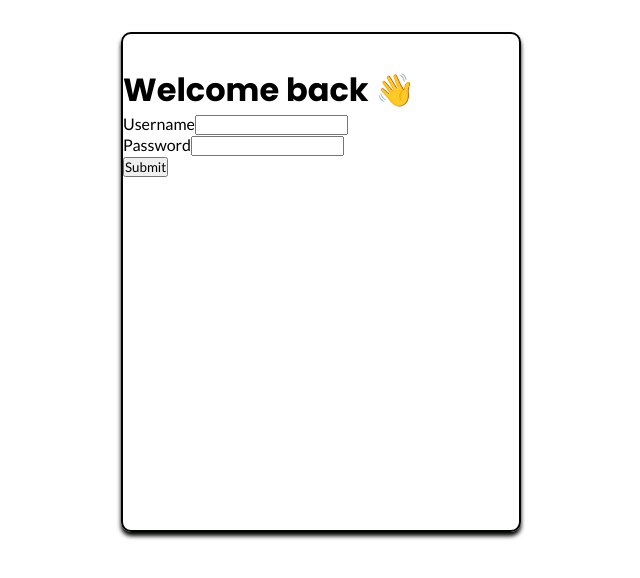
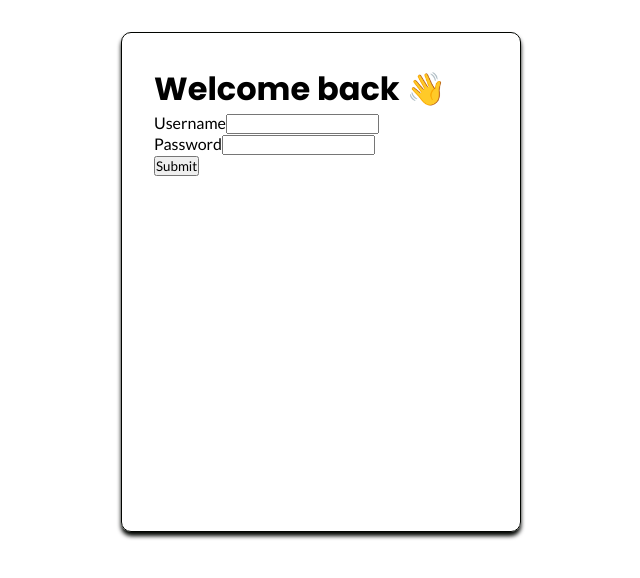
Before and after one commit to joshytheprogrammer/todos-frontend, a Nuxt app: page /login in a window 1280 px wide. Shown: the top 578 px of the page, without its empty margins (319-959 px from the left). Built offline with nearby package versions, Linux system fonts and the light colour scheme.

Commit message:
made changes: designing login page

```diff
--- a/pages/login.vue
+++ b/pages/login.vue
@@ -50,9 +50,9 @@ export default {
   height: 500px;
 
   margin: 2rem auto;
-  padding: 2rem 0;
+  padding: 2rem;
 
-  border: 2px solid $dark;
+  border: 1px solid $dark;
   box-shadow: 0px 4px 4px $dark;
   border-radius: 10px;
 
```
